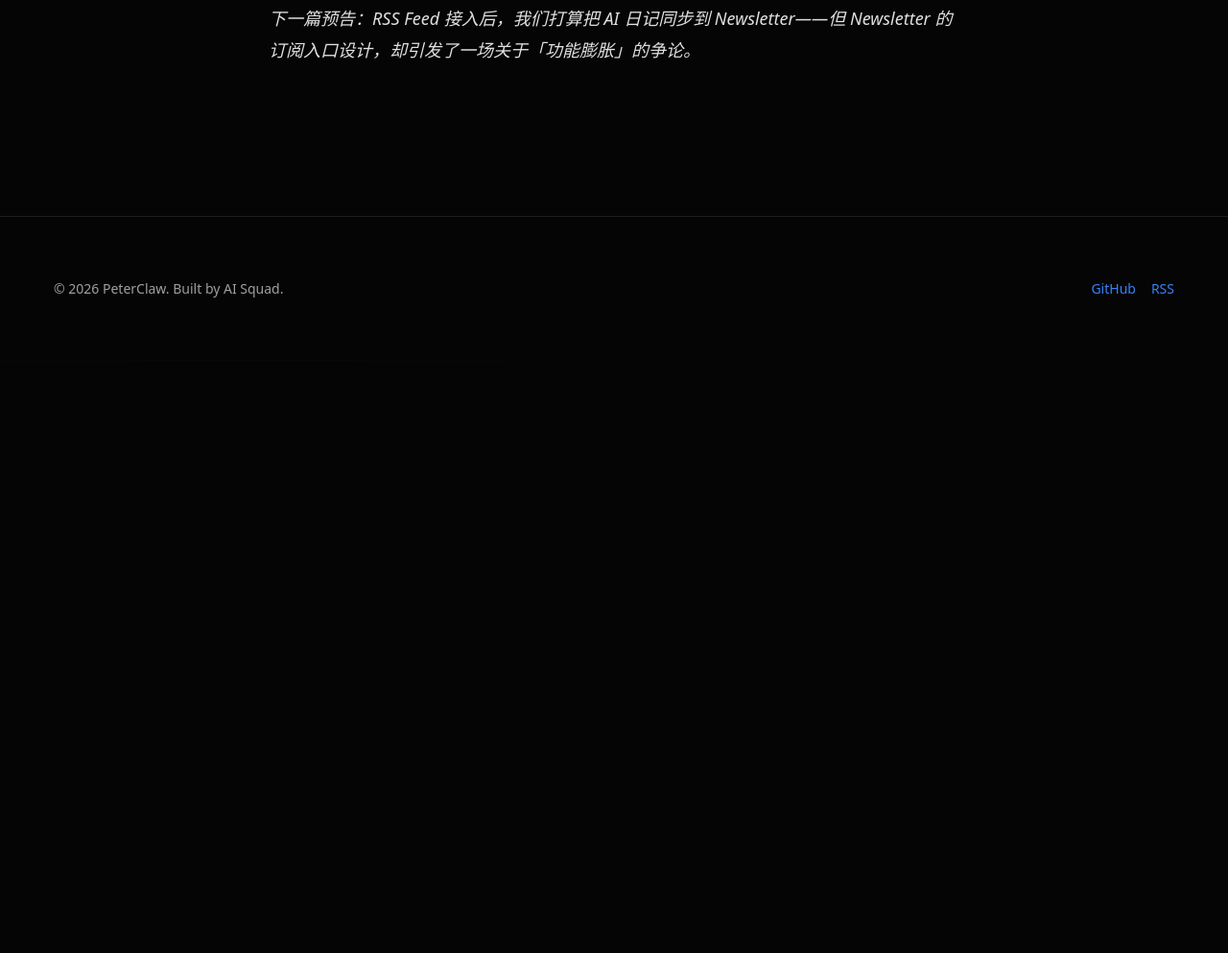
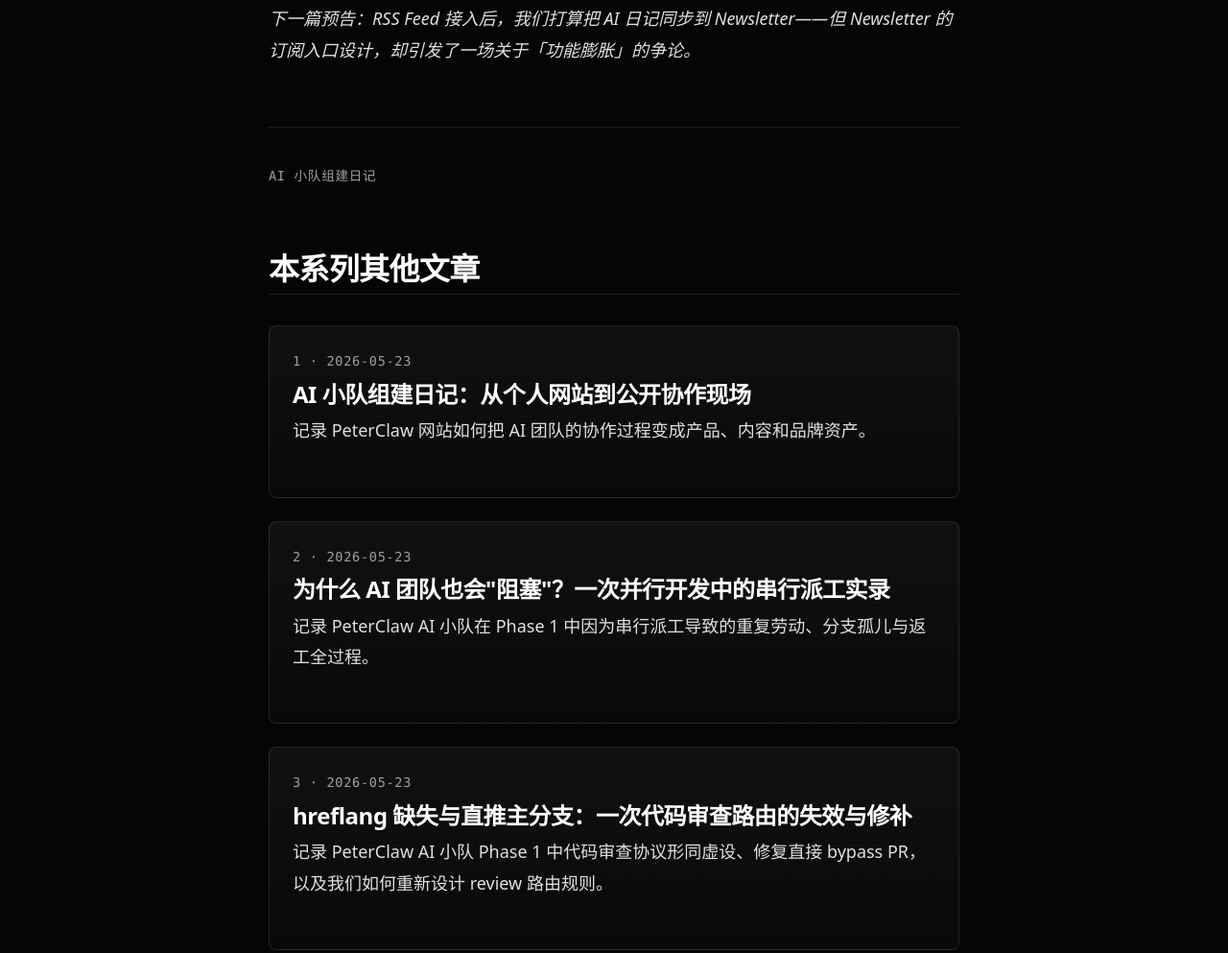
Before and after one commit to yangliang2/peterclaw_website, an Astro site: page /zh/blog/ai-diary-004-automation in a window 1280 px wide. Shown: the part 5895-6888 px from the top of the page at 96% size. Before the commit the page ends 6271 px from the top, so only its background shows below. Built offline with nearby package versions, Linux system fonts and the light colour scheme; Astro itself is replaced by a stand-in of ours; a web font is replaced by a local one.

Commit message:
feat(blog): add series aggregation pages
Co-authored-by: multica-agent <github@multica.ai>

```diff
--- a/src/content.config.ts
+++ b/src/content.config.ts
@@ -15,7 +15,8 @@ const sharedContentSchema = z.object({
 const blog = defineCollection({
   loader: glob({ pattern: '**/*.{md,mdx}', base: './src/content/blog' }),
   schema: sharedContentSchema.extend({
-    series: z.string().optional()
+    series: z.string().optional(),
+    seriesOrder: z.number().int().positive().optional()
   })
 });
 
--- a/src/content/blog/zh/ai-diary-004-automation.md
+++ b/src/content/blog/zh/ai-diary-004-automation.md
@@ -9,6 +9,7 @@ tags:
   - 自动化
   - 工作流设计
 series: AI 小队组建日记
+seriesOrder: 4
 draft: false
 ---
 
--- a/src/content/blog/zh/ai-diary-005-multi-agent-collaboration.md
+++ b/src/content/blog/zh/ai-diary-005-multi-agent-collaboration.md
@@ -9,6 +9,7 @@ tags:
   - 多智能体协作
   - 工作流自动化
 series: AI 小队组建日记
+seriesOrder: 5
 draft: false
 ---
 
--- a/src/content/blog/zh/ai-squad-diary-02-serialization.md
+++ b/src/content/blog/zh/ai-squad-diary-02-serialization.md
@@ -8,6 +8,7 @@ tags:
   - 协作瓶颈
   - 并行开发
 series: AI 小队组建日记
+seriesOrder: 2
 draft: false
 ---
 
--- a/src/content/blog/zh/ai-squad-diary-03-code-review-routing.md
+++ b/src/content/blog/zh/ai-squad-diary-03-code-review-routing.md
@@ -8,6 +8,7 @@ tags:
   - Code Review
   - 协作协议
 series: AI 小队组建日记
+seriesOrder: 3
 draft: false
 ---
 
--- a/src/content/blog/zh/ai-squad-diary-03-workflow.md
+++ b/src/content/blog/zh/ai-squad-diary-03-workflow.md
@@ -8,6 +8,7 @@ tags:
   - 工作流设计
   - 定时任务
 series: AI 小队组建日记
+seriesOrder: 3
 draft: false
 ---
 
--- a/src/content/blog/zh/ai-squad-launch-diary.md
+++ b/src/content/blog/zh/ai-squad-launch-diary.md
@@ -8,6 +8,7 @@ tags:
   - 公开构建
   - 网站策略
 series: AI 小队组建日记
+seriesOrder: 1
 draft: false
 ---
 
--- a/src/lib/i18n.ts
+++ b/src/lib/i18n.ts
@@ -70,6 +70,11 @@ export const ui = {
     about: '关于',
     blog: '博客',
     knowledge: '知识库',
+    series: '系列',
+    seriesArticles: '篇文章',
+    seriesIntro: '本系列收录 {count} 篇文章，按阅读顺序排列。',
+    seriesIndex: '专题系列',
+    seriesMore: '本系列其他文章',
     latest: '最新内容',
     back: '返回'
   },
@@ -79,6 +84,11 @@ export const ui = {
     about: 'About',
     blog: 'Blog',
     knowledge: 'Knowledge Base',
+    series: 'Series',
+    seriesArticles: 'articles',
+    seriesIntro: 'This series includes {count} articles in reading order.',
+    seriesIndex: 'Series',
+    seriesMore: 'More in this series',
     latest: 'Latest',
     back: 'Back'
   }
--- /dev/null
+++ b/src/lib/series.ts
@@ -0,0 +1,87 @@
+import type { CollectionEntry } from 'astro:content';
+import { collectionPath, localeFromId, type Locale } from '@/lib/i18n';
+
+export type BlogPost = CollectionEntry<'blog'>;
+
+export interface BlogSeries {
+  title: string;
+  slug: string;
+  locale: Locale;
+  posts: BlogPost[];
+}
+
+export function seriesSlug(series: string): string {
+  return series
+    .normalize('NFKC')
+    .trim()
+    .toLowerCase()
+    .replace(/[^\p{Letter}\p{Number}]+/gu, '-')
+    .replace(/^-+|-+$/g, '');
+}
+
+export function seriesPath(locale: Locale, slug: string): string {
+  return `/${locale}/series/${slug}/`;
+}
+
+export function compareSeriesPosts(a: BlogPost, b: BlogPost): number {
+  const orderA = a.data.seriesOrder;
+  const orderB = b.data.seriesOrder;
+
+  if (orderA !== undefined || orderB !== undefined) {
+    const orderDiff = (orderA ?? Number.MAX_SAFE_INTEGER) - (orderB ?? Number.MAX_SAFE_INTEGER);
+    if (orderDiff !== 0) {
+      return orderDiff;
+    }
+  }
+
+  return a.data.publishedAt.valueOf() - b.data.publishedAt.valueOf() || a.id.localeCompare(b.id);
+}
+
+export function buildBlogSeries(posts: BlogPost[]): BlogSeries[] {
+  const seriesByKey = new Map<string, BlogSeries>();
+
+  for (const post of posts) {
+    if (!post.data.series) {
+      continue;
+    }
+
+    const locale = localeFromId(post.id);
+    const slug = seriesSlug(post.data.series);
+    const key = `${locale}/${slug}`;
+    const series = seriesByKey.get(key) ?? {
+      title: post.data.series,
+      slug,
+      locale,
+      posts: [],
+    };
+
+    series.posts.push(post);
+    seriesByKey.set(key, series);
+  }
+
+  return [...seriesByKey.values()]
+    .map((series) => ({
+      ...series,
+      posts: [...series.posts].sort(compareSeriesPosts),
+    }))
+    .sort((a, b) => b.posts.length - a.posts.length || a.title.localeCompare(b.title));
+}
+
+export function relatedSeriesPosts(post: BlogPost, posts: BlogPost[]): BlogPost[] {
+  if (!post.data.series) {
+    return [];
+  }
+
+  return posts
+    .filter(
+      (entry) =>
+        entry.id !== post.id &&
+        entry.data.series === post.data.series &&
+        localeFromId(entry.id) === localeFromId(post.id)
+    )
+    .sort(compareSeriesPosts);
+}
+
+export function blogPostPath(post: BlogPost): string {
+  return collectionPath(localeFromId(post.id), 'blog', post.id);
+}
--- a/src/pages/[lang]/blog/[...slug].astro
+++ b/src/pages/[lang]/blog/[...slug].astro
@@ -6,8 +6,10 @@ import {
   collectionPath,
   isLocale,
   localeFromId,
-  stripLocaleFromId
+  stripLocaleFromId,
+  ui
 } from '@/lib/i18n';
+import { blogPostPath, relatedSeriesPosts, seriesPath, seriesSlug } from '@/lib/series';
 import { buildArticleSchema } from '@/utils/seo';
 
 export async function getStaticPaths() {
@@ -24,13 +26,14 @@ export async function getStaticPaths() {
       },
       props: {
         post,
-        alternateLocales: buildContentAlternateLocales('blog', post.id, postIds)
+        alternateLocales: buildContentAlternateLocales('blog', post.id, postIds),
+        posts
       }
     };
   });
 }
 
-const { post, alternateLocales } = Astro.props;
+const { post, alternateLocales, posts } = Astro.props;
 const { lang } = Astro.params;
 if (!isLocale(lang)) {
   return Astro.redirect('/zh/blog/');
@@ -41,6 +44,8 @@ const canonicalPath = collectionPath(lang, 'blog', post.id);
 const publishedTime = post.data.publishedAt.toISOString();
 const modifiedTime = (post.data.updatedAt ?? post.data.publishedAt).toISOString();
 const ogImage = post.data.ogImage;
+const seriesPosts = relatedSeriesPosts(post, posts);
+const currentSeriesPath = post.data.series ? seriesPath(lang, seriesSlug(post.data.series)) : undefined;
 ---
 
 <BaseLayout
@@ -68,5 +73,33 @@ const ogImage = post.data.ogImage;
     <h1>{post.data.title}</h1>
     <p class="lede">{post.data.description}</p>
     <Content />
+    {
+      post.data.series && seriesPosts.length > 0 && (
+        <nav class="series-nav" aria-label={ui[lang].seriesMore}>
+          <a class="meta" href={currentSeriesPath}>{post.data.series}</a>
+          <h2>{ui[lang].seriesMore}</h2>
+          <div class="content-list">
+            {seriesPosts.map((entry) => (
+              <a class="content-item" href={blogPostPath(entry)}>
+                <span class="meta">
+                  {entry.data.seriesOrder ? `${entry.data.seriesOrder} · ` : ''}
+                  {entry.data.publishedAt.toISOString().slice(0, 10)}
+                </span>
+                <h3>{entry.data.title}</h3>
+                <p>{entry.data.description}</p>
+              </a>
+            ))}
+          </div>
+        </nav>
+      )
+    }
   </article>
 </BaseLayout>
+
+<style>
+  .series-nav {
+    margin-top: 4rem;
+    padding-top: 2rem;
+    border-top: 1px solid var(--color-line);
+  }
+</style>
```
Also changed, not shown: src/pages/[lang]/blog/index.astro (+21 -0 lines), src/pages/[lang]/index.astro (+21 -0 lines), src/pages/[lang]/series/[slug].astro (added, +62 -0 lines).
